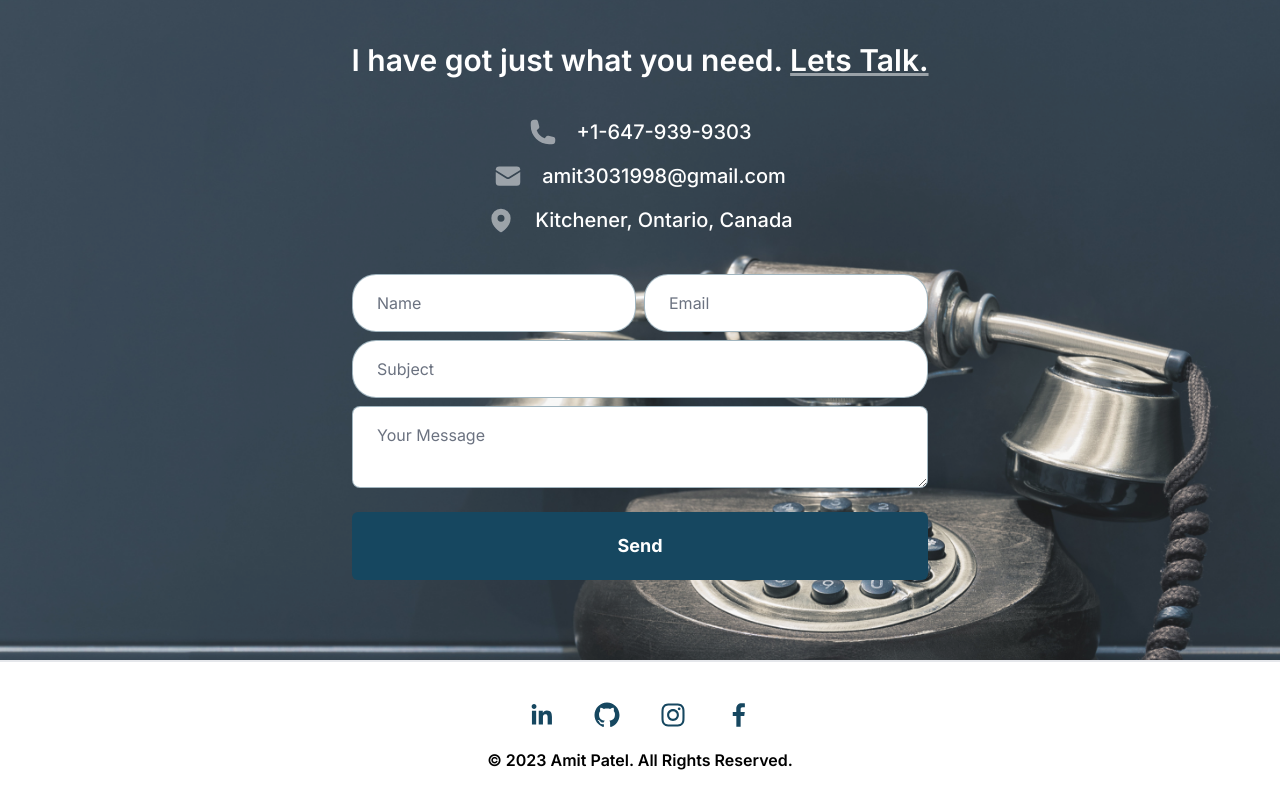
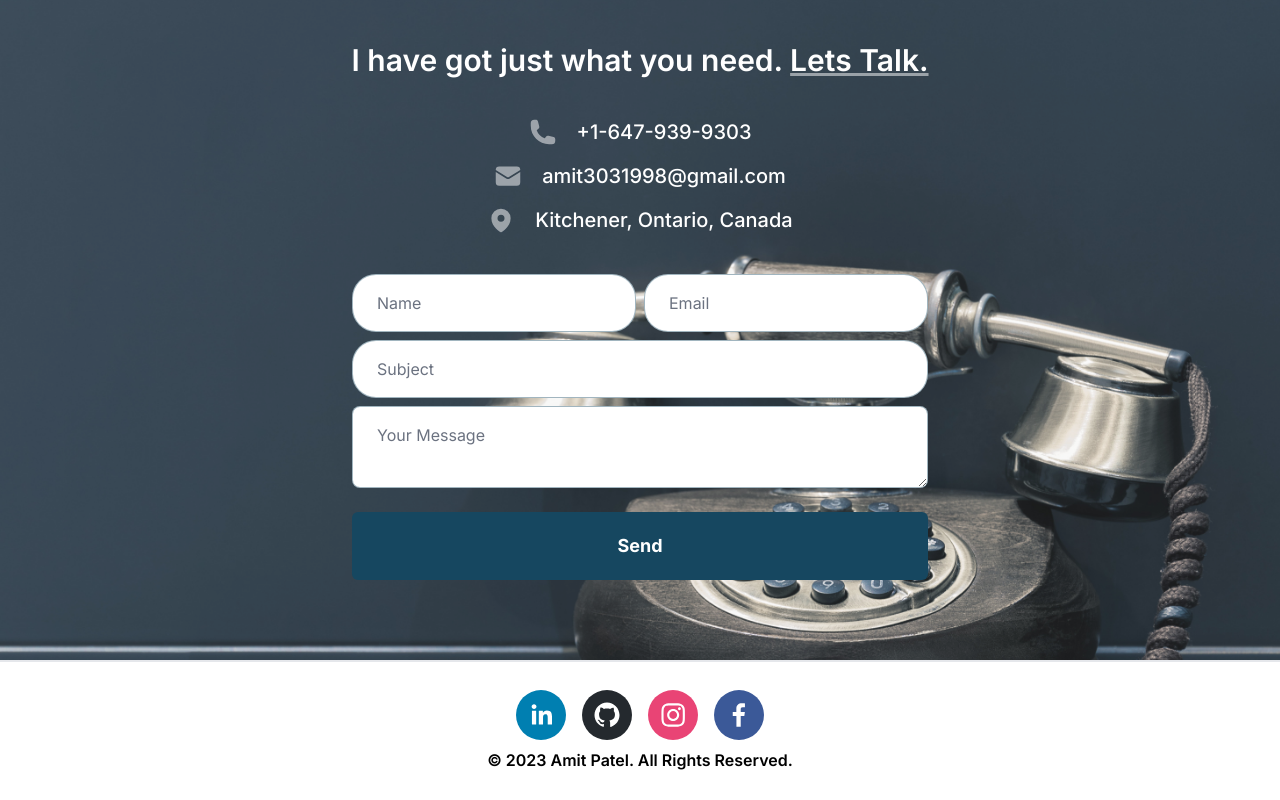
Before and after one commit to apatel6152/Portfolio, a Next.js app: page / in a window 1280 px wide. Shown: the part 5736-6536 px from the top of the page. Built offline with nearby package versions, Linux system fonts and the light colour scheme.

Commit message:
UI changes in footer

```diff
--- a/src/components/layout/footer.js
+++ b/src/components/layout/footer.js
@@ -9,32 +9,32 @@ const Footer = () => {
           <SocialIcon
             url="https://www.linkedin.com/in/amit-patel-755a95178/"
             target="_blank"
-            fgColor="#164760"
-            bgColor="transparent"
+            // fgColor="#164760"
+            // bgColor="transparent"
           />
         </div>
         <div className="p-1 m-1 rounded-full hover:bg-[#eee]">
           <SocialIcon
             url="https://github.com/apatel6152"
             target="_blank"
-            fgColor="#164760"
-            bgColor="transparent"
+            // fgColor="#164760"
+            // bgColor="transparent"
           />
         </div>
         <div className="p-1 m-1 rounded-full hover:bg-[#eee] ">
           <SocialIcon
             url="https://www.instagram.com/amit_patel_303/"
             target="_blank"
-            fgColor="#164760"
-            bgColor="transparent"
+            // fgColor="#164760"
+            // bgColor="transparent"
           />
         </div>
         <div className="p-1 m-1 rounded-full hover:bg-[#eee]">
           <SocialIcon
             url="https://www.facebook.com/profile.php?id=100005975611113"
             target="_blank"
-            fgColor="#164760"
-            bgColor="transparent"
+            // fgColor="#164760"
+            // bgColor="transparent"
           />
         </div>
       </div>
```
